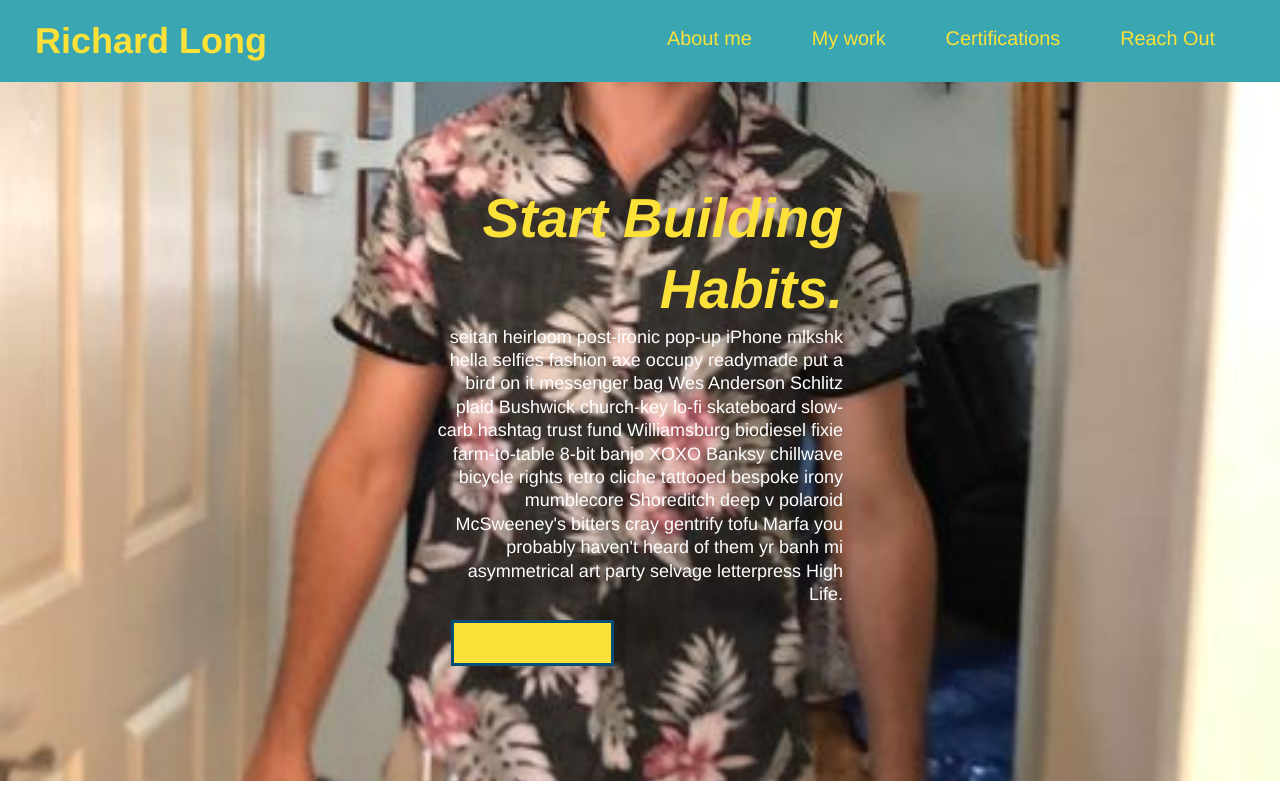
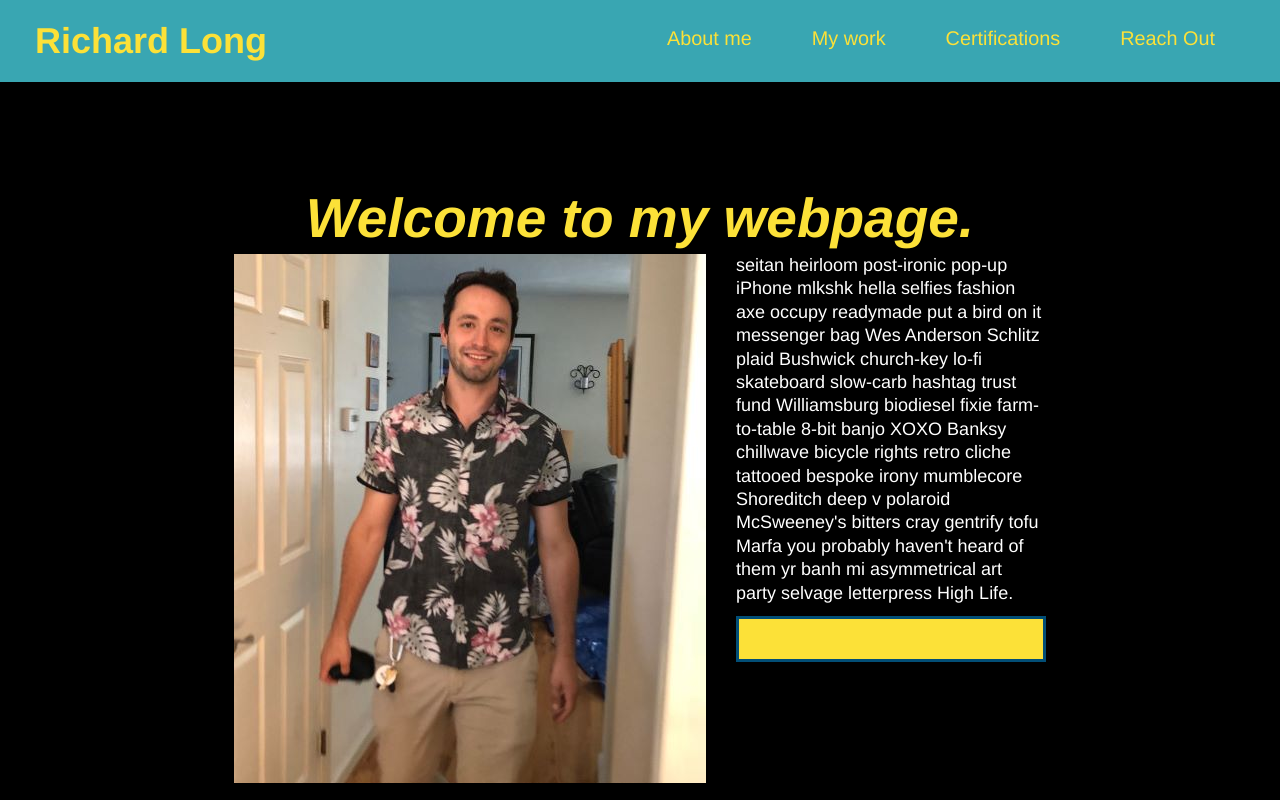
Before and after one commit to ridalo/MyPortfolio, a plain HTML site: page index.html in a window 1280 px wide. Shown: the top 800 px of the page. Drawn offline with Linux system fonts and the light colour scheme.

Commit message:
Made some fixes to footer and added picture.

```diff
--- a/assets/css/style.css
+++ b/assets/css/style.css
@@ -65,7 +65,7 @@ footer {
 }
 
 footer h2 {
-  color: #024e76;
+  color: #031722;
   font-size: 30px;
   margin: 0;
 }
@@ -85,20 +85,26 @@ section {
   padding: 60px;
 }
 
-/* HERO STYLES START */
+/* STYLES START */
 .myself {
-  background-image: url('/assets/IMG_19391.jpg');
-  background-size: cover;
-  background-position: center;
+  background-color: black;
   display: flex;
+  flex-direction: column;
   justify-content: center;
-  flex-wrap: wrap;
 }
-
+/* made a new class*/
+.myself-container {
+display: flex;
+flex-direction: row;
+justify-content: space-between;
+}
+.myself-container img {
+  margin-right: 30px;
+}
+/* Made changes here for my p tag and picture */
 .myself-cta {
-  width: 35%;
-  text-align: right;
-  margin: 3.5%;
+  width: 70%;
+  margin: 3.5% auto;
   color: #fff;
   font-size: 18px;
   line-height: 1.3;
@@ -108,6 +114,7 @@ section {
   font-style: italic;
   font-size: 55px;
   color: #fce138;
+  text-align: center;
 }
 
 .myself-form {
@@ -115,8 +122,8 @@ section {
   background-color: #fce138;
   padding: 20px;
   color: #024e76;
-  width: 40%;
-  margin: 3.5%;
+  width: 100%;
+  margin-top: 3.5%;
 }
 
 .myself-form h3 {
@@ -148,7 +155,7 @@ section {
   padding: 10px 20px;
   font-size: 16px;
 }
-/* HERO STYLES END */
+/* STYLES END */
 
 
 /* SECTION TITLE STYLES START */
@@ -277,7 +284,7 @@ section {
 .info-bio p {
   font-size: 17px;
 }
-
+/* Made some changes to contact info and some fixes to text that could not be seen.*/
 .contact {
   background: #024e76;
 }
@@ -343,6 +350,7 @@ section {
 }
 
 
+
 /* REACH OUT STYLES END */
 
 /* UTILITIES */
--- a/index.html
+++ b/index.html
@@ -1,10 +1,12 @@
 <!DOCTYPE html>
 <html lang="en">
+
 <head>
   <meta charset="UTF-8" />
   <link rel="stylesheet" href="./assets/css/style.css">
-    <title>Run Buddy</title>
+  <title>Richard Long</title>
 </head>
+
 <body>
   <!-- navigation tags - block level element -->
   <header>
@@ -29,27 +31,37 @@
       </ul>
     </nav>
   </header>
-    <!-- end navigation -->
 
-    <!-- myself/jumbotron -->
+
+
   <section class="myself">
     <div class="myself-cta">
-        <h2>Start Building Habits.</h2>
+      <h2>Welcome to my webpage.</h2>
+      <div class="myself-container">
+        <!--Placed an img tag to host my picture here instead of css-->
+        <img src="assets/IMG_19391.jpg"></img>
+        <div>
           <p>
             seitan heirloom post-ironic pop-up iPhone mlkshk hella selfies fashion axe occupy readymade put a bird on it
             messenger bag Wes Anderson Schlitz plaid Bushwick church-key lo-fi skateboard slow-carb hashtag trust fund
             Williamsburg biodiesel fixie farm-to-table 8-bit banjo XOXO Banksy chillwave bicycle rights retro cliche
-          tattooed bespoke irony mumblecore Shoreditch deep v polaroid McSweeney's bitters cray gentrify tofu Marfa you
+            tattooed bespoke irony mumblecore Shoreditch deep v polaroid McSweeney's bitters cray gentrify tofu Marfa
+            you
             probably haven't heard of them yr banh mi asymmetrical art party selvage letterpress High Life.
           </p>
-
           <div class="myself-form">
 
           </div>
+        </div>
+
+      </div>
+
+
+
   </section>
-    <!-- end header -->
 
-    <!-- <section> -->
+
+
   <section id="about-me" class="intro">
     <div class="flex-row">
       <h2 class="section-title primary-border">
@@ -58,7 +70,10 @@
     </div>
     <div class="flex-row">
       <p>
-          Hi, Im Richard, I'm a student in Uconn University for their full stack web developer program. I'v worked wwith my hands my whole life and this sort of career path for me is just easier on the hands and knees. Jokes aside, I've been learning to code for a year by myself but made the jump to get in with Uconns program to further my knowledge and make my path more clear to me.
+        Hi, Im Richard, I'm a student in Uconn University for their full stack web developer program. I'v worked wwith
+        my hands my whole life and this sort of career path for me is just easier on the hands and knees. Jokes aside,
+        I've been learning to code for a year by myself but made the jump to get in with Uconns program to further my
+        knowledge and make my path more clear to me.
       </p>
     </div>
   </section>
@@ -136,7 +151,9 @@
         <div class="info-bio">
           <h3 class="info-name">block1</h3>
           <h4 class="info-role">content</h4>
-            <p>Lorem ipsum, dolor sit amet consectetur adipisicing elit. Sequi neque animi quo cupiditate commodi saepe culpa sed itaque velit maiores optio dolorem excepturi aperiam dolores, voluptatibus suscipit amet quis repellat!</p>
+          <p>Lorem ipsum, dolor sit amet consectetur adipisicing elit. Sequi neque animi quo cupiditate commodi saepe
+            culpa sed itaque velit maiores optio dolorem excepturi aperiam dolores, voluptatibus suscipit amet quis
+            repellat!</p>
         </div>
       </article>
 
@@ -145,7 +162,9 @@
         <div class="info-bio">
           <h3 class="info-name">block2</h3>
           <h4 class="info-role">content</h4>
-            <p>Lorem ipsum, dolor sit amet consectetur adipisicing elit. Sequi neque animi quo cupiditate commodi saepe culpa sed itaque velit maiores optio dolorem excepturi aperiam dolores, voluptatibus suscipit amet quis repellat!</p>
+          <p>Lorem ipsum, dolor sit amet consectetur adipisicing elit. Sequi neque animi quo cupiditate commodi saepe
+            culpa sed itaque velit maiores optio dolorem excepturi aperiam dolores, voluptatibus suscipit amet quis
+            repellat!</p>
         </div>
       </article>
 
@@ -154,7 +173,9 @@
         <div class="info-bio">
           <h3 class="info-name">block3</h3>
           <h4 class="info-role">content</h4>
-            <p>Lorem ipsum, dolor sit amet consectetur adipisicing elit. Sequi neque animi quo cupiditate commodi saepe culpa sed itaque velit maiores optio dolorem excepturi aperiam dolores, voluptatibus suscipit amet quis repellat!</p>
+          <p>Lorem ipsum, dolor sit amet consectetur adipisicing elit. Sequi neque animi quo cupiditate commodi saepe
+            culpa sed itaque velit maiores optio dolorem excepturi aperiam dolores, voluptatibus suscipit amet quis
+            repellat!</p>
         </div>
       </article>
     </div>
@@ -174,15 +195,15 @@
         <h3>Richard Long</h3>
         <p>
           Any questions for me?
-            <br/>
+          <br />
           Let me know below!
         </p>
 
         <address>
-            5555 Nowhere ave <br/>
-            Some Town, CT <br/>
-            12345<br/>
-            P: 555.NUN.YABZ (555.555.5551)<br/>
+          5555 Nowhere ave <br />
+          Some Town, CT <br />
+          12345<br />
+          P: 555.NUN.YABZ (555.555.5551)<br />
           E: <a href="ridalo1989@gmail.com">ridalo1989@gmail.com</a>
         </address>
 
@@ -201,11 +222,12 @@
         </form>
       </div>
       <!-- "reach out" end -->
-
+  </section>
   <!-- footer -->
   <footer>
     <h2>Looking forward to working with you.</h2>
   </footer>
   <!-- footer end -->
 </body>
+
 </html>
```
Lines whose indentation alone changed are shown as unchanged.
